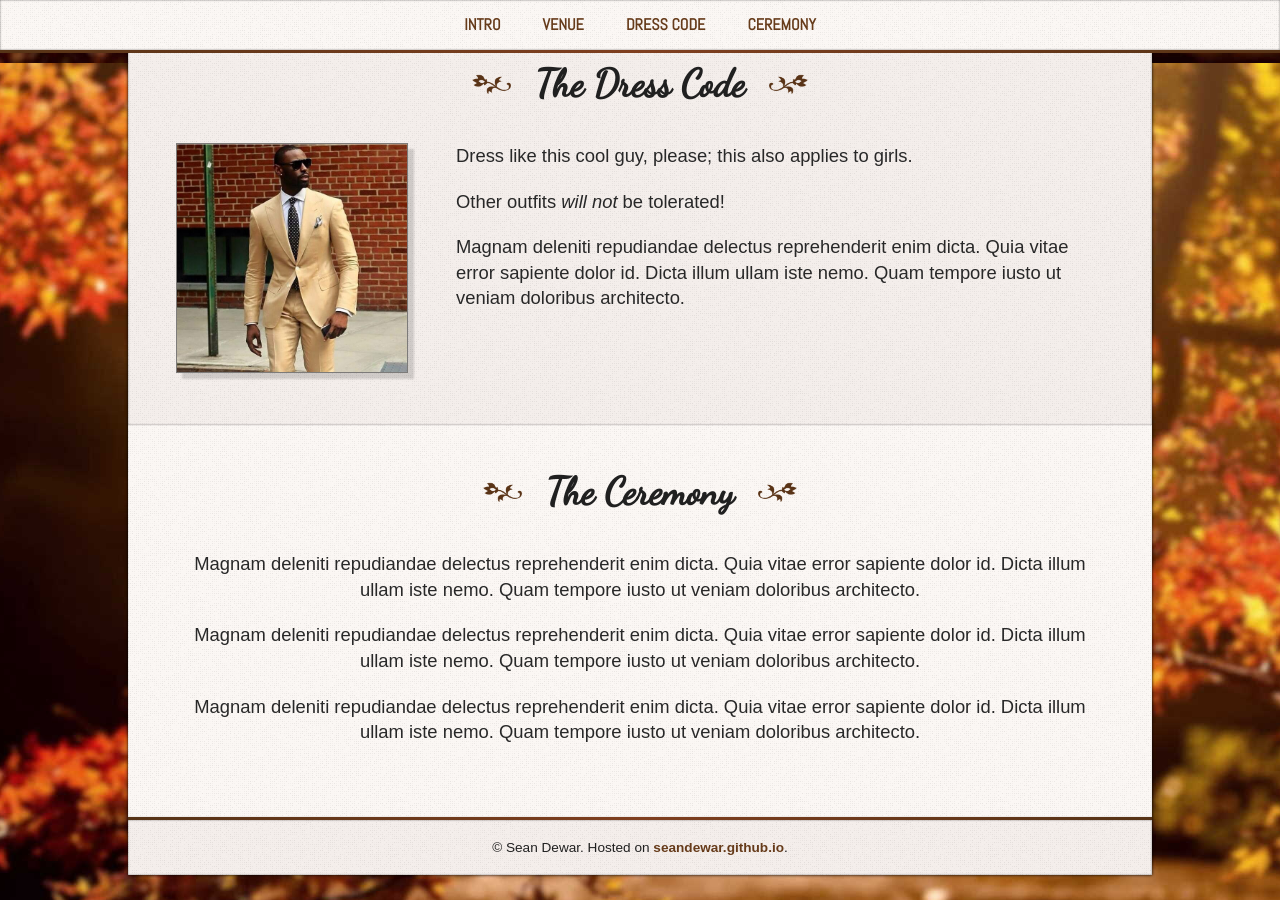
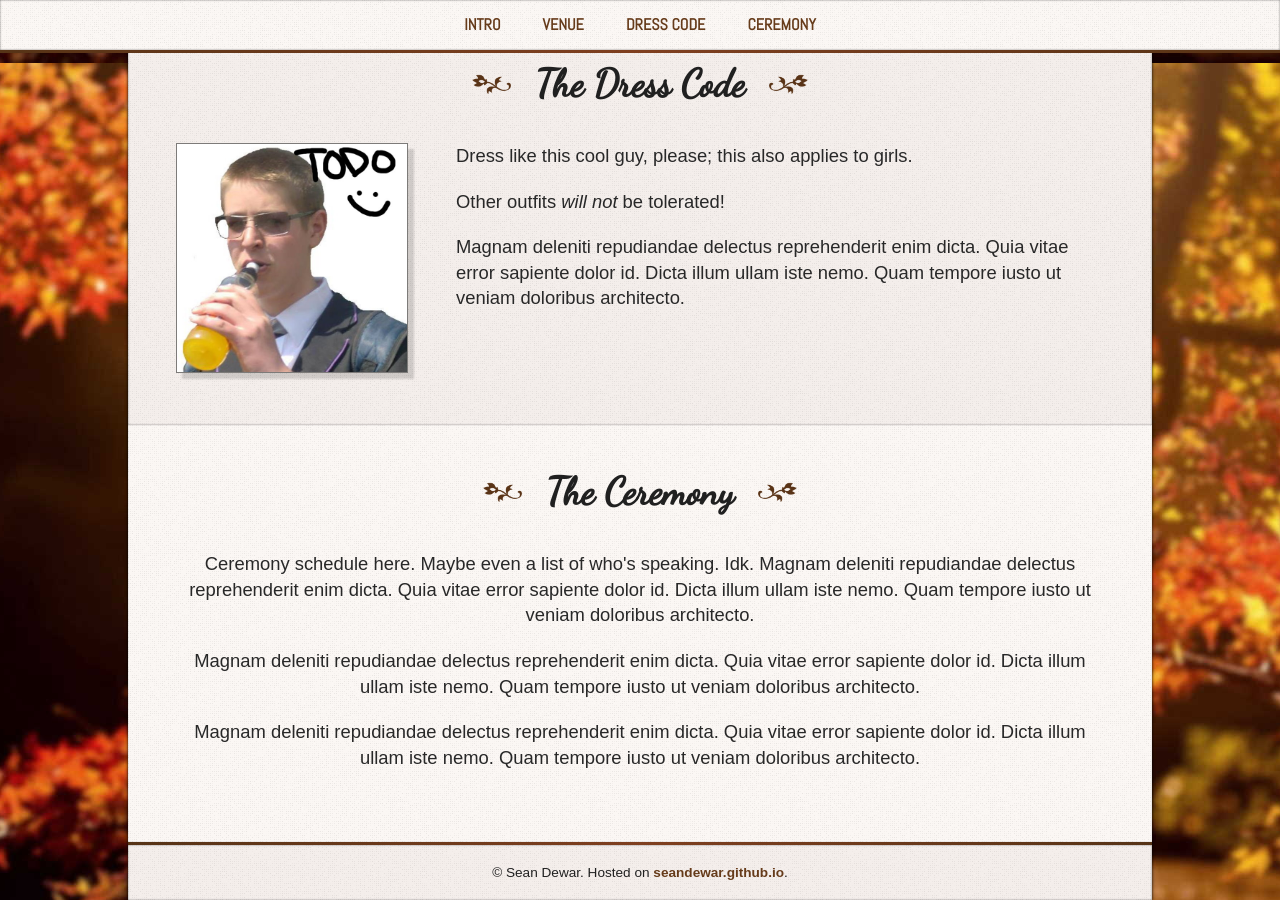
Before and after one commit to seandewar/seandewar.github.io, a Jekyll site: the page built from bethandjosh.html, in a window 1280 px wide and 900 px high, scrolled down 1737 px. Built offline with Jekyll 4.4.1, drawn with Linux system fonts in a browser that asks for light colours; nearby versions of some CDN libraries; some web fonts are replaced.

Commit message:
Replace stock images with todo images :)

```diff
--- a/bethandjosh.html
+++ b/bethandjosh.html
@@ -53,8 +53,8 @@ scripts: ["/js/wedding/navbar.js", "/js/wedding/countdown-clock.js"]
         </div>
     </div>
     <span class="clock-subtitle">Until the Big Day!</span>
+    <br>
     <!-- TODO: what's the link for this? -->
-    <br>
     <a class="wedding-rsvp-link" title="RSVP" href="mailto:">
         <span class="fa fa-envelope" aria-hidden="true"></span>
         &nbsp;RSVP
@@ -147,6 +147,8 @@ scripts: ["/js/wedding/navbar.js", "/js/wedding/countdown-clock.js"]
         <h1 class="wedding-title">The Ceremony</h1>
         <div class="wedding-intro-container">
             <p>
+                Ceremony schedule here. Maybe even a list of who's speaking.
+                Idk.
                 Magnam deleniti repudiandae delectus reprehenderit enim
                 dicta. Quia vitae error sapiente dolor id. Dicta illum
                 ullam iste nemo. Quam tempore iusto ut veniam doloribus
```
Also changed, not shown: img/wedding/dress-code-sample.jpg, img/wedding/intro-sample.jpg.
